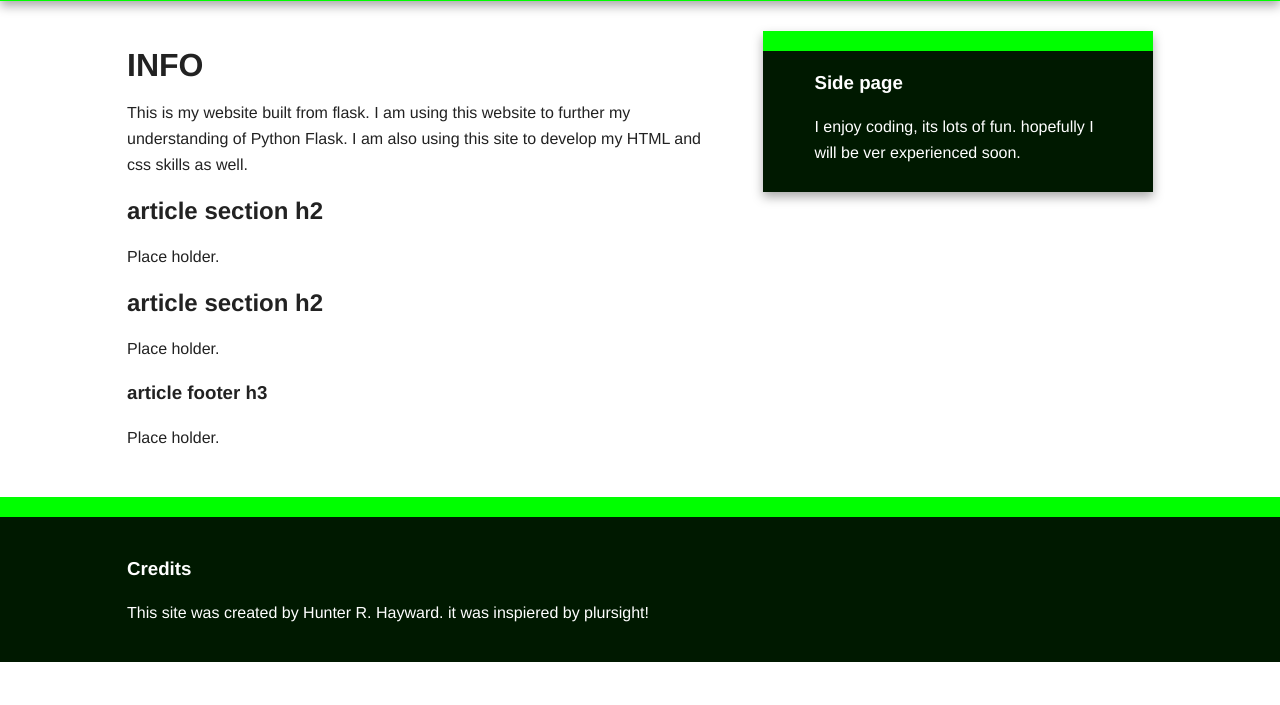
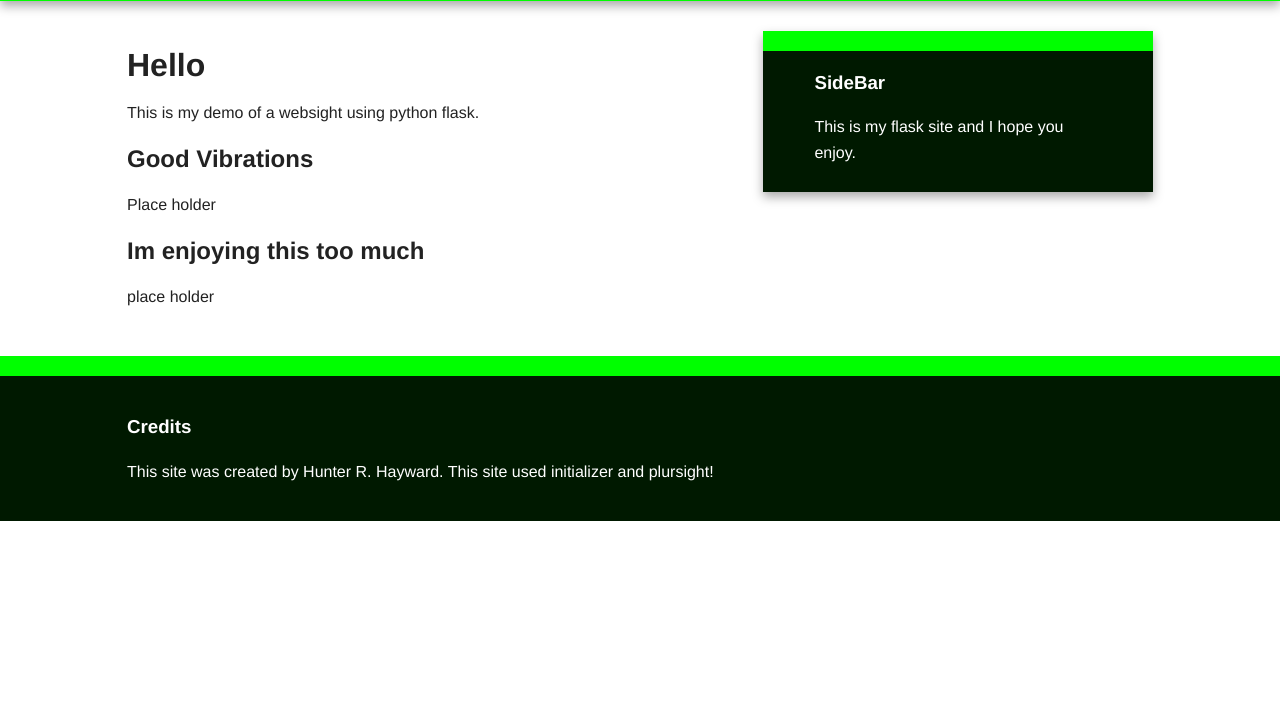
Before and after one commit to HHwebauthn/flasksite, a Python web app: template app/templates/index.html in a window 1280 px wide. Shown: the part 95-800 px from the top of the page. Run offline with Jinja, Linux system fonts and the light colour scheme; the template is opened without the code that fills it, so the values that code supplies are empty; some libraries are stand-ins or nearby versions.

Commit message:
added URL page

```diff
--- a/app/app.py
+++ b/app/app.py
@@ -5,3 +5,7 @@ from flask import Flask, render_template, url_for
 @app.route('/index')
 def index():
 	return render_template('index.html')
+
+@app.route('/add')
+def add():
+	return render_template('add.html')
--- /dev/null
+++ b/app/templates/base.html
@@ -0,0 +1,58 @@
+<!DOCTYPE html>
+<html class="no-js" lang="">
+    <head>
+        <meta charset="utf-8">
+        <meta http-equiv="X-UA-Compatible" content="IE=edge,chrome=1">
+        <title>{% block title %}{% endblock %}</title>
+        <meta name="description" content="">
+        <meta name="viewport" content="width=device-width, initial-scale=1">
+
+        <link rel="stylesheet" href="../static/css/normalize.min.css">
+        <link rel="stylesheet" href="../static/css/main.css">
+
+        <script src="js/vendor/modernizr-2.8.3-respond-1.4.2.min.js"></script>
+    </head>
+    <body>
+
+        <div class="header-container">
+            <header class="wrapper clearfix">
+                <a href="{{ url_for('index') }}">
+                <h1 class="title">FlaskSite</h1>
+                </a>
+                <nav>
+                    <ul>
+                        <li><a href="{{ url_for('add') }}">Add URL</a></li>
+                        <li><a href="#">Sign Up</a></li>
+                        <li><a href="#">Login</a></li>
+                    </ul>
+                </nav>
+            </header>
+        </div>
+
+        <div class="main-container">
+            <div class="main wrapper clearfix">
+
+                {% block content %}
+                {% endblock %}
+
+                {% block sidebar %}
+                    <aside>
+                        <h3>SideBar</h3>
+                        <p>This is my flask site and I hope you enjoy.
+                        </p>
+                    </aside>
+                {% endblock %}
+            </div>
+        </div>
+
+        <div class="footer-container">
+            <footer class="wrapper">
+                <h3>Credits</h3>
+                <p>This site was created by Hunter R. Hayward. This site used initializer and plursight!</p>
+            </footer>
+        </div>
+
+        <script src="//ajax.googleapis.com/ajax/libs/jquery/1.11.2/jquery.min.js"></script>
+        <script>window.jQuery || document.write('<script src="../static/js/vendor/jquery-1.11.2.min.js"><\/script>')</script>
+    </body>
+</html>
--- a/app/templates/index.html
+++ b/app/templates/index.html
@@ -1,73 +1,22 @@
-<!doctype html>
-<html class="no-js" lang="">
-    <head>
-        <meta charset="utf-8">
-        <meta http-equiv="X-UA-Compatible" content="IE=edge,chrome=1">
-        <title></title>
-        <meta name="description" content="">
-        <meta name="viewport" content="width=device-width, initial-scale=1">
+{% extends "base.html" %}
 
-        <link rel="stylesheet" href="../static/css/normalize.min.css">
-        <link rel="stylesheet" href="../static/css/main.css">
+{% block title %}
+Flasksight
+{% endblock %}
 
-        <script src="js/vendor/modernizr-2.8.3-respond-1.4.2.min.js"></script>
-    </head>
-    <body>
-
-        <div class="header-container">
-            <header class="wrapper clearfix">
-                <h1 class="title">FlaskSite</h1>
-                <nav>
-                    <ul>
-                        <li><a href="#">Add URL</a></li>
-                        <li><a href="#">Sign Up</a></li>
-                        <li><a href="#">Login</a></li>
-                    </ul>
-                </nav>
-            </header>
-        </div>
-
-        <div class="main-container">
-            <div class="main wrapper clearfix">
-
+{% block content %}
     <article>
         <header>
-                        <h1>INFO</h1>
-                        <p>This is my website built from flask. I am using this website to further my understanding of Python Flask.
-                        I am also using this site to develop my HTML and css skills as well.</p>
+            <h1>Hello</h1>
+            <p>This is my demo of a websight using python flask.
         </header>
         <section>
-                        <h2>article section h2</h2>
-                        <p>Place holder.</p>
+            <h2>Good Vibrations</h2>
+            <p>Place holder</p>
         </section>
         <section>
-                        <h2>article section h2</h2>
-                        <p>Place holder.</p>
+            <h2>Im enjoying this too much</h2>
+            <p>place holder</p>
         </section>
-                    <footer>
-                        <h3>article footer h3</h3>
-                        <p>Place holder.</p>
-                    </footer>
     </article>
-
-                <aside>
-                    <h3>Side page</h3>
-                    <p>I enjoy coding, its lots of fun. hopefully I will be ver experienced soon.</p>
-                </aside>
-
-            </div> <!-- #main -->
-        </div> <!-- #main-container -->
-
-        <div class="footer-container">
-            <footer class="wrapper">
-                <h3>Credits</h3>
-                <p>This site was created by Hunter R. Hayward. it was inspiered by plursight!
-            </footer>
-        </div>
-
-        <script src="//ajax.googleapis.com/ajax/libs/jquery/1.11.2/jquery.min.js"></script>
-        <script>window.jQuery || document.write('<script src="../static/js/vendor/jquery-1.11.2.min.js"><\/script>')</script>
-
-        <script src="js/main.js"></script>
-    </body>
-</html>
+{% endblock %}
```
Also changed, not shown: app/templates/add.html (added, +21 -0 lines). Lines whose indentation alone changed are shown as unchanged.
